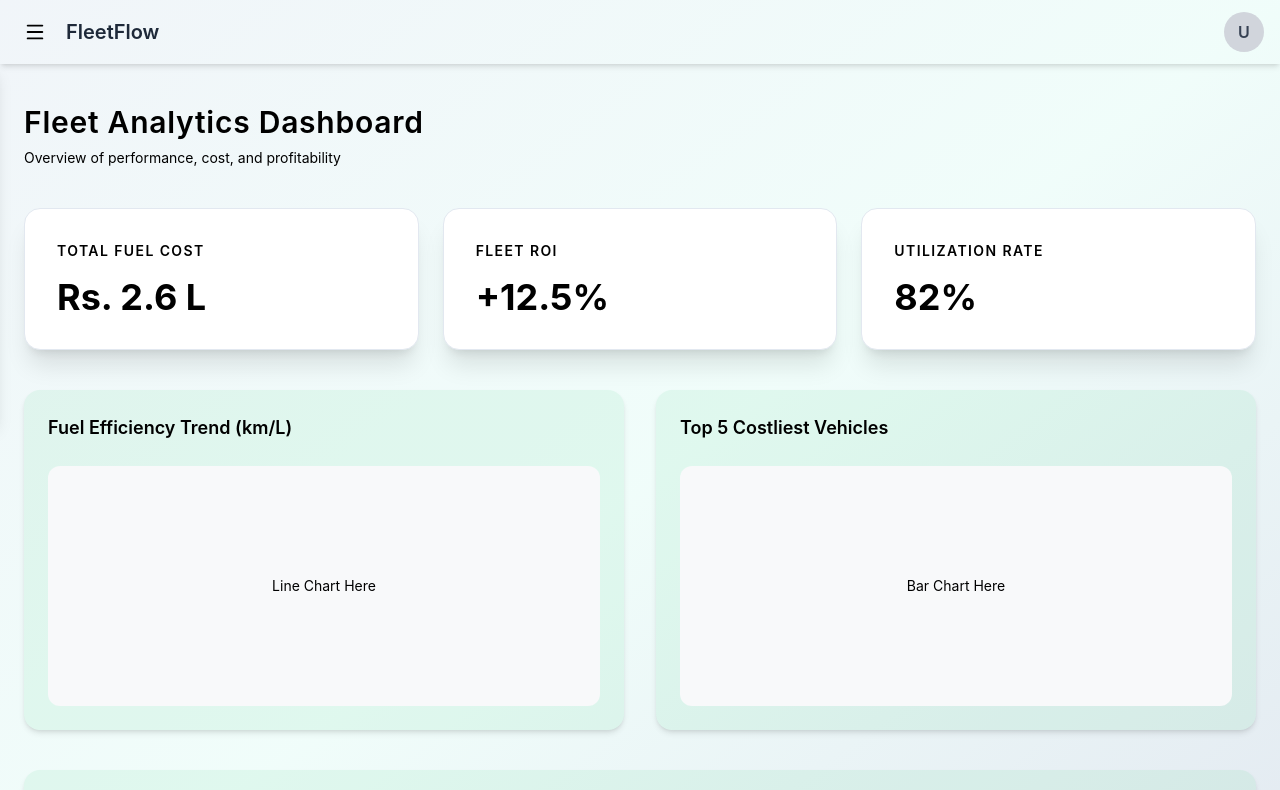
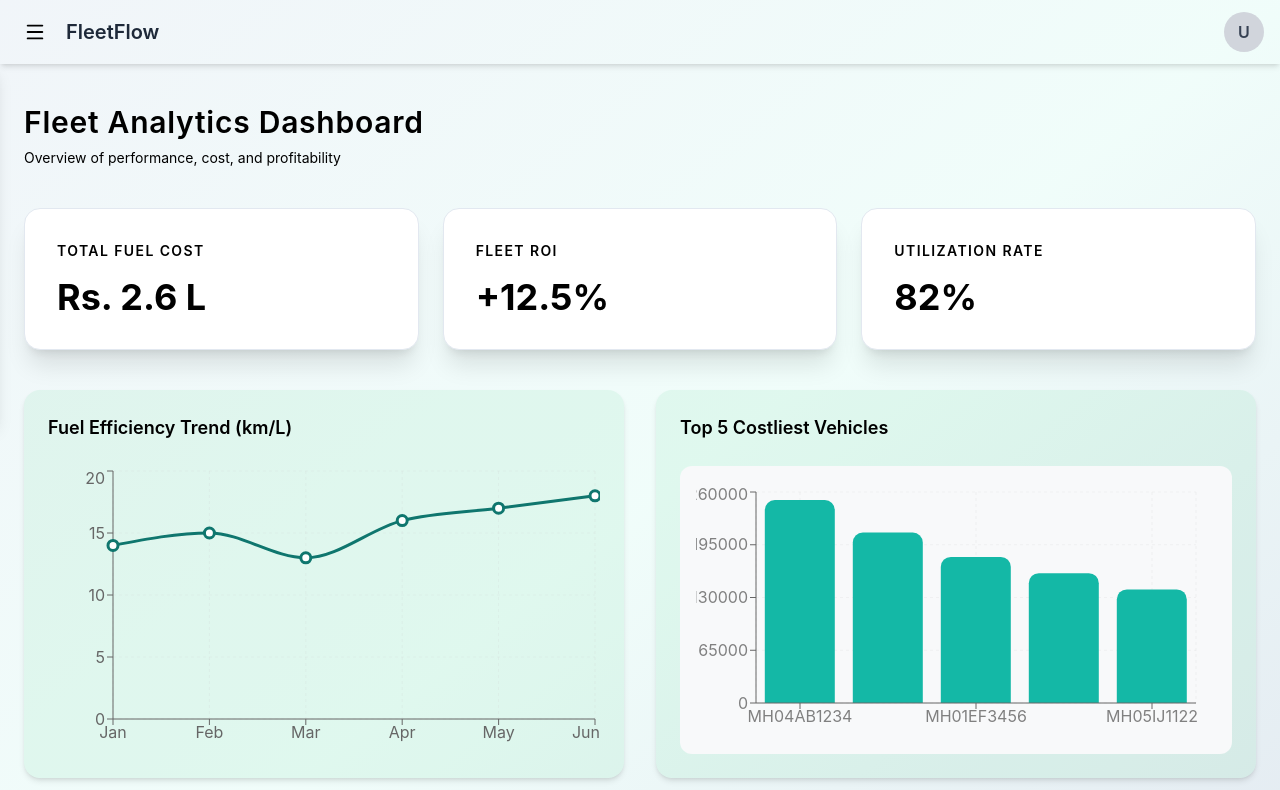
Before and after one commit to shubhamordex/fleetflow, a React (Vite) app in the folder Frontend/Frontend/: page /analytics in a window 1280 px wide. Shown: the top 790 px of the page. Built offline with nearby package versions, Linux system fonts and the light colour scheme.

Commit message:
Analytics UI

```diff
--- a/Frontend/Frontend/package.json
+++ b/Frontend/Frontend/package.json
@@ -13,7 +13,8 @@
     "@tailwindcss/vite": "^4.2.0",
     "react": "^19.2.0",
     "react-dom": "^19.2.0",
-    "react-router-dom": "^7.13.0"
+    "react-router-dom": "^7.13.0",
+    "recharts": "^3.7.0"
   },
   "devDependencies": {
     "@eslint/js": "^9.39.1",
--- a/Frontend/Frontend/src/pages/Analytics.jsx
+++ b/Frontend/Frontend/src/pages/Analytics.jsx
@@ -1,5 +1,17 @@
 import Navbar from "../components/Navbar";
 import { authColors } from "../colors/colors";
+
+import {
+  LineChart,
+  Line,
+  XAxis,
+  YAxis,
+  CartesianGrid,
+  Tooltip,
+  ResponsiveContainer,
+  BarChart,
+  Bar,
+} from "recharts";
 
 export default function Analytics() {
   const c = authColors;
@@ -64,14 +76,33 @@ export default function Analytics() {
               Fuel Efficiency Trend (km/L)
             </h3>
 
-            <div
-              className="h-60 rounded-xl flex items-center justify-center text-sm"
-              style={{
-                backgroundColor: c.chartBg || "#f8f9fa",
-                color: c.secondaryText,
-              }}
-            >
-              Line Chart Here
+            <div className="h-72">
+              <ResponsiveContainer width="100%" height="100%">
+                <LineChart
+                  data={[
+                    { month: "Jan", efficiency: 14 },
+                    { month: "Feb", efficiency: 15 },
+                    { month: "Mar", efficiency: 13 },
+                    { month: "Apr", efficiency: 16 },
+                    { month: "May", efficiency: 17 },
+                    { month: "Jun", efficiency: 18 },
+                  ]}
+                >
+                  <CartesianGrid strokeDasharray="3 3" opacity={0.2} />
+                  <XAxis dataKey="month" />
+                  <YAxis />
+                  <Tooltip />
+                  <Line
+                    type="monotone"
+                    dataKey="efficiency"
+                    stroke="#0f766e"
+                    strokeWidth={3}
+                    dot={{ r: 5 }}
+                    isAnimationActive={true}
+                    animationDuration={1000}
+                  />
+                </LineChart>
+              </ResponsiveContainer>
             </div>
           </div>
 
@@ -90,13 +121,45 @@ export default function Analytics() {
             </h3>
 
             <div
-              className="h-60 rounded-xl flex items-center justify-center text-sm"
+              className="h-72 rounded-xl p-4"
               style={{
                 backgroundColor: c.chartBg || "#f8f9fa",
-                color: c.secondaryText,
               }}
             >
-              Bar Chart Here
+              <ResponsiveContainer width="100%" height="100%">
+                <BarChart
+                  data={[
+                    { name: "MH04AB1234", cost: 250000 },
+                    { name: "MH02CD5678", cost: 210000 },
+                    { name: "MH01EF3456", cost: 180000 },
+                    { name: "MH03GH7890", cost: 160000 },
+                    { name: "MH05IJ1122", cost: 140000 },
+                  ]}
+                  margin={{ top: 10, right: 20, left: 0, bottom: 5 }}
+                >
+                  <CartesianGrid strokeDasharray="3 3" opacity={0.2} />
+                  <XAxis
+                    dataKey="name"
+                    tick={{ fill: c.secondaryText }}
+                  />
+                  <YAxis tick={{ fill: c.secondaryText }} />
+                  <Tooltip
+                    contentStyle={{
+                      backgroundColor: "#fff",
+                      borderRadius: "12px",
+                      border: "none",
+                    }}
+                  />
+                  <Bar
+                    dataKey="cost"
+                    fill="#14b8a6"
+                    radius={[10, 10, 0, 0]}
+                    isAnimationActive={true}
+                    animationDuration={1200}
+                    animationEasing="ease-out"
+                  />
+                </BarChart>
+              </ResponsiveContainer>
             </div>
           </div>
         </div>
```
